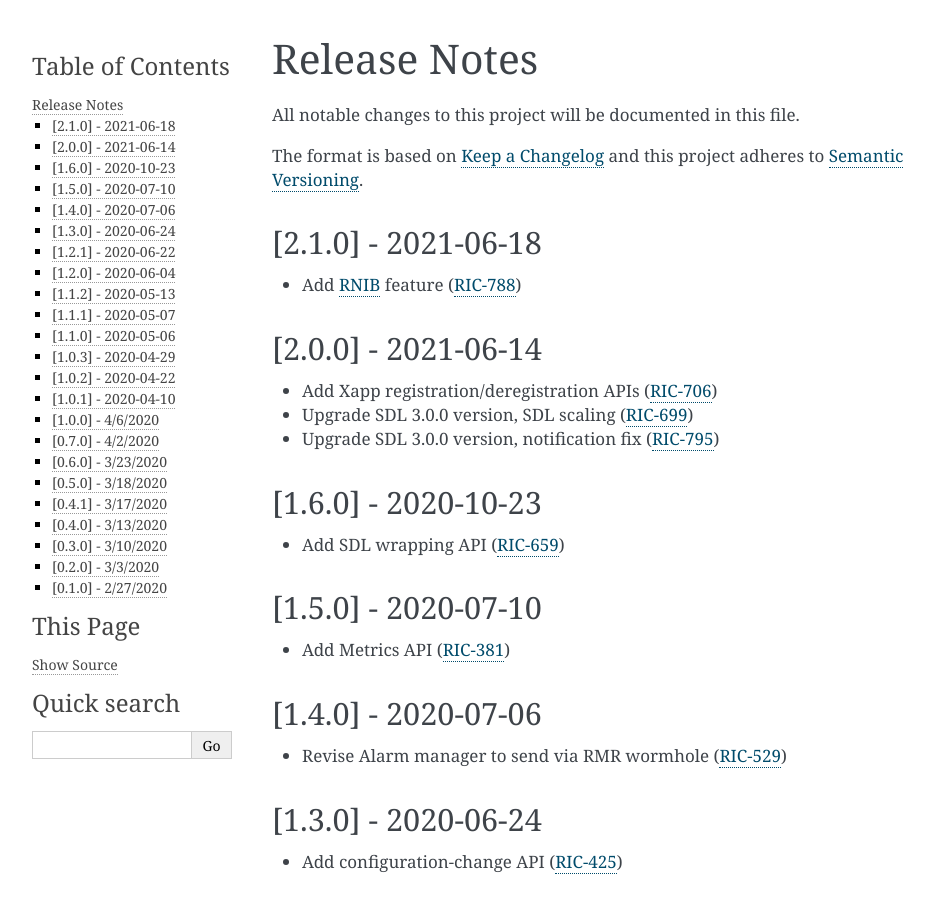
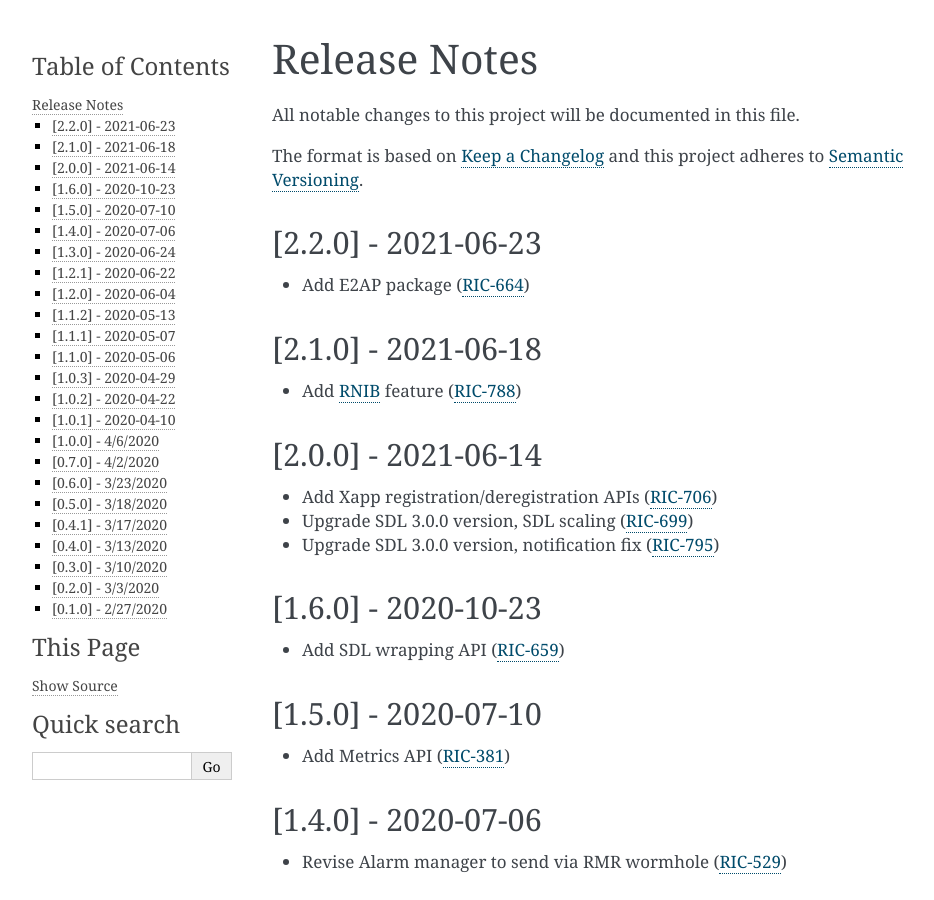
Before and after one commit to o-ran-sc/ric-plt-xapp-frame-py, a Sphinx documentation site: the page built from docs/release-notes.rst, in a window 1280 px wide and 900 px high. Shown: the whole window, without its empty margins (148-1082 px from the left). Built offline with Sphinx 7.4.7, drawn with Linux system fonts in a browser that asks for light colours; the version number is read from the project's files by our own code.

Commit message:
Update version to 2.2.0
Update xapp-frame-py version to 2.2.0 and update release notes.
E2AP package has been added in version 2.2.0.

Issue-ID : RIC-664

Signed-off-by: Timo Tietavainen <timo.tietavainen@nokia.com>
Change-Id: I23c6795974b0168a3d8c7eb64e60ad07902798e8

```diff
--- a/docs/release-notes.rst
+++ b/docs/release-notes.rst
@@ -9,6 +9,11 @@ All notable changes to this project will be documented in this file.
 
 The format is based on `Keep a Changelog <http://keepachangelog.com/>`__
 and this project adheres to `Semantic Versioning <http://semver.org/>`__.
+
+
+[2.2.0] - 2021-06-23
+--------------------
+* Add E2AP package (`RIC-664 <https://jira.o-ran-sc.org/browse/RIC-664>`_)
 
 
 [2.1.0] - 2021-06-18
--- a/setup.py
+++ b/setup.py
@@ -32,7 +32,7 @@ def _long_descr():
 
 setup(
     name="ricxappframe",
-    version="2.1.0",
+    version="2.2.0",
     packages=find_packages(exclude=["tests.*", "tests"]),
     author="O-RAN Software Community",
     description="Xapp and RMR framework for Python",
```
